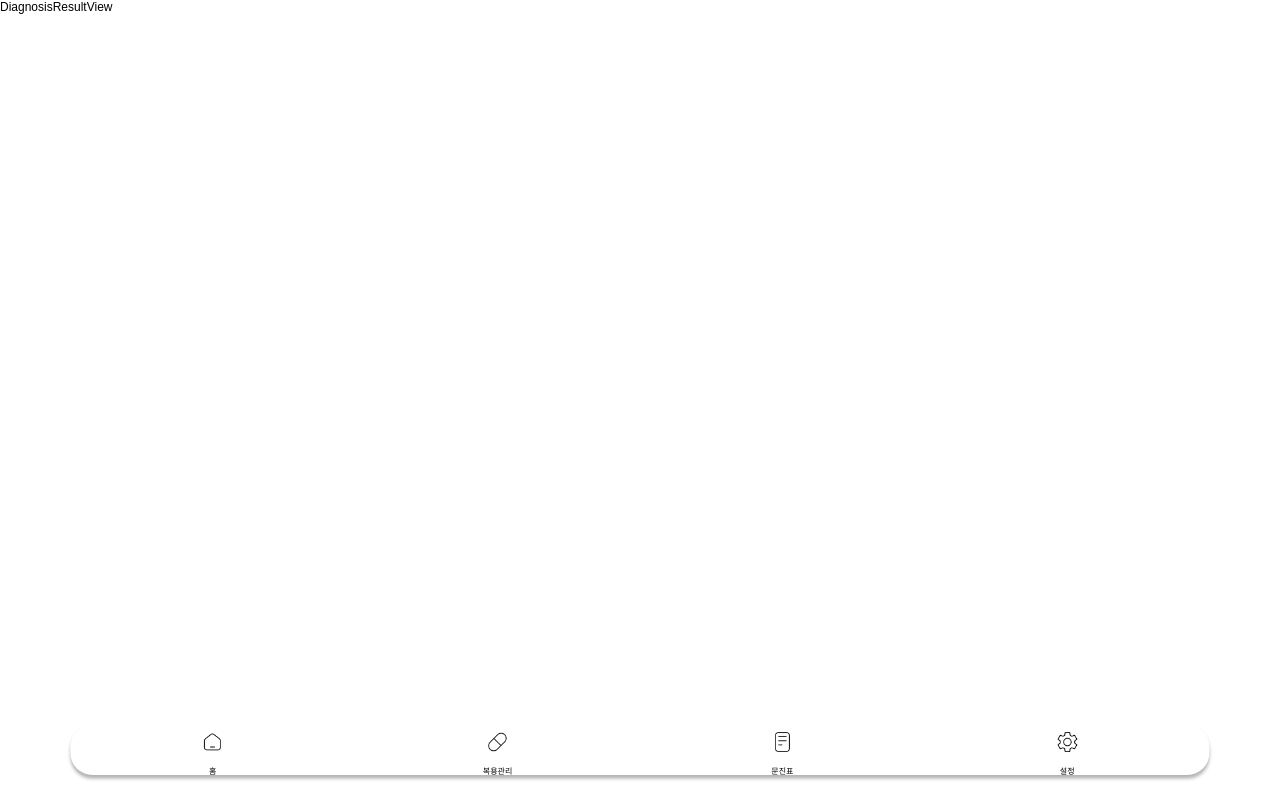
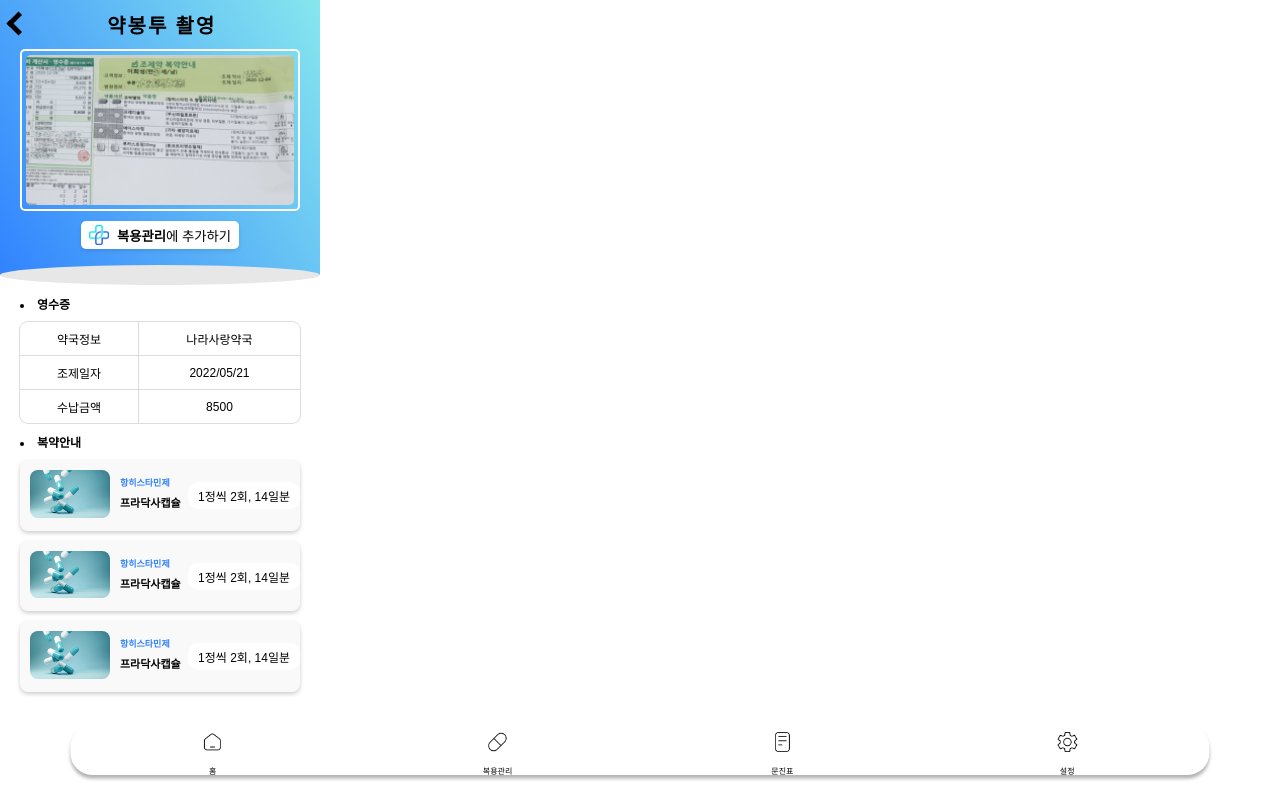
Before and after one commit to MedicineMadeByMother-Mayak/ChukChuk-yaksa, a Vue app in the folder frontend/chuckchuck_front/: page /ocrlist/diagnosisresult in a window 1280 px wide. Built offline with nearby package versions, Linux system fonts and the light colour scheme; a web font is replaced by a local one.

Commit message:
#51 - refactor: 웨이브, 헤더 폰트 사이즈랑 위치 수정

```diff
--- a/frontend/chuckchuck_front/src/App.vue
+++ b/frontend/chuckchuck_front/src/App.vue
@@ -3,6 +3,7 @@
     <!-- <RouterView /> -->
     <nav-bar></nav-bar>
     <router-view></router-view>
+    <div style="height: 75px"></div>
   </div>
 </template>
 
--- a/frontend/chuckchuck_front/src/common/Form/HeaderForm.vue
+++ b/frontend/chuckchuck_front/src/common/Form/HeaderForm.vue
@@ -1,16 +1,18 @@
 <!-- 사용법
-  <HeaderForm :title="'사랑해요'" :height="'100px'" :Link="''">
+  <HeaderForm :title="'사랑해요'" :height="'100px'" :Link="''" :fontsize="10px">
     여기에 내용을 넣으세요
   </HeaderForm>
 -->
 
 <template>
-  <div class="header">
-    <div class="inner-header flex" :style="{ height }">
-      <RouterLink style="margin-left: 10px; z-index: 3" :to="{ name: Link }">
-        <i class="arrow left"></i>
+  <div class="header" :style="{ height }">
+    <div class="inner-header flex">
+      <RouterLink style="z-index: 3" :to="{ name: Link }">
+        <div class="arrow left">
+          <i></i>
+        </div>
       </RouterLink>
-      <h1>{{ title }}</h1>
+      <h1 class="bold" :style="{ fontSize }">{{ title }}</h1>
       <p></p>
     </div>
     <slot></slot>
@@ -25,11 +27,15 @@ const props = defineProps({
   },
   height: {
     type: String,
-    default: "148px",
+    default: "100px",
   },
   Link: {
     type: String,
     default: "home",
+  },
+  fontSize: {
+    type: String,
+    default: "20px",
   },
 });
 </script>
@@ -45,7 +51,7 @@ h1 {
   font-weight: bold;
   letter-spacing: 2px;
   font-size: 20px;
-  margin-top: 5px;
+  margin: 10px;
 }
 
 .inner-header h1 {
@@ -91,6 +97,7 @@ h1 {
   display: inline-block;
   padding: 6px;
   caret-color: transparent;
+  margin-left: 10px;
 }
 
 .left {
--- a/frontend/chuckchuck_front/src/common/Wave.vue
+++ b/frontend/chuckchuck_front/src/common/Wave.vue
@@ -8,8 +8,17 @@
 of Simple CSS Waves-->
 
   <div class="header">
+    <div class="inner-header flex">
+      <RouterLink style="z-index: 3" :to="{ name: Link }">
+        <div class="arrow left">
+          <i></i>
+        </div>
+      </RouterLink>
+      <h1 class="bold" :style="{ fontSize }">{{ title }}</h1>
+      <p></p>
+    </div>
     <!--Content before waves-->
-    <div class="inner-header flex" :style="{ height: headerHeight }">
+    <container class="inner-header flex" :style="{ height: headerHeight }">
       <!--Just the logo.. Don't mind this-->
       <!-- <svg
         version="1.1"
@@ -39,14 +48,7 @@ c-22.4,3-38.4,9.2-47.8,18.3c-11.2,10.9-13.6,26.7-16.3,45c-3.1,20.8-6.6,44.4-25.3
           />
         </g>
       </svg> -->
-      <RouterLink style="z-index: 3" :to="{ name: Link }">
-        <div class="arrow left">
-          <i></i>
-        </div>
-      </RouterLink>
-      <h1 class="bold">{{ title }}</h1>
-      <p></p>
-    </div>
+    </container>
 
     <!--Waves Container-->
     <div>
@@ -71,7 +73,7 @@ c-22.4,3-38.4,9.2-47.8,18.3c-11.2,10.9-13.6,26.7-16.3,45c-3.1,20.8-6.6,44.4-25.3
             y="4"
             fill="rgba(255,255,255,0.7"
           />
-          <use xlink:href="#gentle-wave" x="48" y="5" fill="#fff" />
+          <use xlink:href="#gentle-wave" x="48" y="7" fill="#fff" />
           <!-- <use
             xlink:href="#gentle-wave"
             x="48"
@@ -103,11 +105,15 @@ const props = defineProps({
   },
   height: {
     type: String,
-    default: "148px",
+    default: "20px",
   },
   Link: {
     type: String,
     default: "home",
+  },
+  fontSize: {
+    type: String,
+    default: "20px",
   },
 });
 
@@ -126,7 +132,7 @@ h1 {
   right: 11.8px;
   letter-spacing: 2px;
   font-size: 20px;
-  margin-top: 5px;
+  margin: 10px;
 }
 
 .inner-header h1 {
--- a/frontend/chuckchuck_front/src/common/testView.vue
+++ b/frontend/chuckchuck_front/src/common/testView.vue
@@ -24,3 +24,5 @@ import Accordian from "@/views/user_medical_info/components/Accordian.vue";
 import PillBagContent from "@/common/PillInfo.vue";
 import HeaderForm from "@/common/Form/HeaderForm.vue";
 </script>
+
+<style setup></style>
--- a/frontend/chuckchuck_front/src/views/ocr_list/DiagnosisResultView.vue
+++ b/frontend/chuckchuck_front/src/views/ocr_list/DiagnosisResultView.vue
@@ -1,7 +1,155 @@
 <template>
-  <div>DiagnosisResultView</div>
+  <HeaderForm title="약봉투 촬영" height="275px">
+    <div class="image-container"></div>
+    <div class="white-box">
+      <img
+        class="receipt-image"
+        src="../../assests/img/image 16.png"
+        alt="약 봉투 이미지"
+      />
+    </div>
+    <button class="custom-button">
+      <div class="button-icon"></div>
+      <strong>복용관리</strong>에 추가하기
+    </button>
+    <div class="grey-oval"></div>
+  </HeaderForm>
+  <div style="margin: 20px">
+    <li>
+      <strong>영수증</strong>
+      <TableForm
+        style="margin-top: 10px"
+        :tableData="[
+          ['약국정보', dumydata.pharmacyName],
+          ['조제일자', formatDate(dumydata.buildDate, 'YYYY/MM/DD')],
+          ['수납금액', dumydata.cost],
+        ]"
+      ></TableForm>
+    </li>
+    <li style="margin: 10px 0px">
+      <strong>복약안내</strong>
+      <div v-for="pillData in dumydata.pills" style="margin-top: 10px">
+        <PillBagContent
+          :pillName="pillData.name"
+          :type="pillData.type"
+          :capacity="pillData.guide"
+        />
+      </div>
+    </li>
+  </div>
 </template>
 
-<script setup></script>
+<script setup>
+import HeaderForm from "@/common/Form/HeaderForm.vue";
+import { ref } from "vue";
+import TableForm from "@/common/Form/TableForm.vue";
+import PillBagContent from "@/common/PillInfo.vue";
+import dayjs from "dayjs";
 
-<style scoped></style>
+function formatDate(date, format = "YYYY/MM/DD") {
+  return dayjs(date).format(format);
+}
+
+const dumydata = ref({
+  buildDate: new Date("2022-05-21 10:30:20"), // 조제 일자
+  pharmacyName: "나라사랑약국", // 약국명
+  cost: 8500, // 수납 금액
+  pills: [
+    // 약 리스트
+    {
+      pillId: 1, // 약 Id
+      name: "프라닥사캡슐", // 약 name
+      imageUrl: "../../assests/img/image 16.png", // AI가 준 이미지
+      type: "항히스타민제", // 약 분류 (ex항비타민제)
+      guide: "1정씩 2회, 14일분", // 복약 안내
+    },
+    {
+      pillId: 1, // 약 Id
+      name: "프라닥사캡슐", // 약 name
+      imageUrl: "../../assests/img/image 16.png", // AI가 준 이미지
+      type: "항히스타민제", // 약 분류 (ex항비타민제)
+      guide: "1정씩 2회, 14일분", // 복약 안내
+    },
+    {
+      pillId: 1, // 약 Id
+      name: "프라닥사캡슐", // 약 name
+      imageUrl: "../../assests/img/image 16.png", // AI가 준 이미지
+      type: "항히스타민제", // 약 분류 (ex항비타민제)
+      guide: "1정씩 2회, 14일분", // 복약 안내
+    },
+  ],
+});
+</script>
+
+<style scoped>
+.white-box {
+  width: auto;
+  height: 150px;
+  border-radius: 5px;
+  border: solid 2px white;
+  background-clip: padding-box;
+  margin: 0px 20px;
+  padding: 4px;
+  display: flex;
+  justify-content: center;
+  align-items: center;
+  position: relative;
+  overflow: hidden;
+}
+
+.receipt-image {
+  max-width: 100%;
+  height: 150px;
+  max-height: 100%;
+  object-fit: cover;
+  margin: 4px;
+  border-radius: 5px;
+}
+
+.white-box::before {
+  content: "";
+  position: absolute;
+  top: -2px;
+  left: -2px;
+  right: -2px;
+  bottom: -2px;
+  z-index: -1;
+  border-radius: inherit;
+  box-shadow: inherit;
+  overflow: hidden;
+  padding: 0;
+}
+
+.custom-button {
+  margin-top: 10px;
+  border: 0px;
+  background-color: white;
+  display: inline-flex;
+  align-items: center;
+  justify-content: center;
+  padding: 4px 8px;
+  border-radius: 5px;
+  cursor: pointer;
+  outline: none;
+  position: relative;
+  overflow: hidden;
+  box-shadow: 0 2px 4px rgba(0, 0, 0, 0.1);
+}
+
+.button-icon {
+  background-image: url("../../assests/img/Group.png");
+  background-size: cover;
+  width: 20px;
+  height: 20px;
+  margin-right: 8px;
+}
+
+.grey-oval {
+  position: relative;
+  top: 16px;
+  width: 320px;
+  height: 20px;
+  background-color: #e7e7e7;
+  border-radius: 50%;
+}
+</style>
--- a/frontend/chuckchuck_front/src/views/user_medical_info/PillBagHistoryView.vue
+++ b/frontend/chuckchuck_front/src/views/user_medical_info/PillBagHistoryView.vue
@@ -1,5 +1,5 @@
 <template>
-  <Wave title="진단내역" height="60px" Link="usermedicalinfo" />
+  <Wave title="진단내역" height="20px" Link="usermedicalinfo" />
 
   <div style="margin: 5px 10px">
     총 {{ dumydata.count }}건의 진단내역이 있습니다.
```
Also changed, not shown: frontend/chuckchuck_front/src/assests/img/Group.png (added), frontend/chuckchuck_front/src/assests/img/image 16.png (added).
